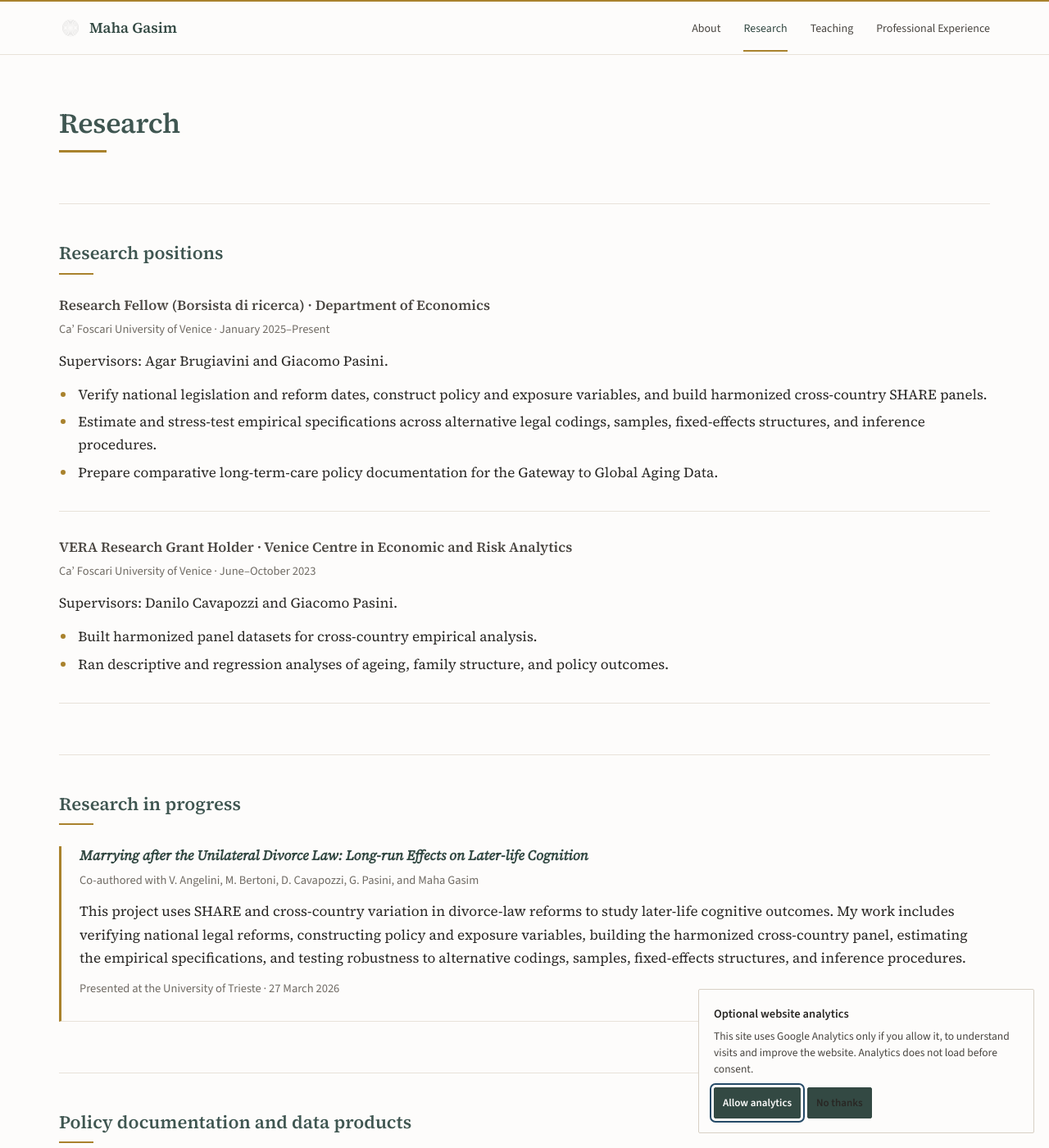
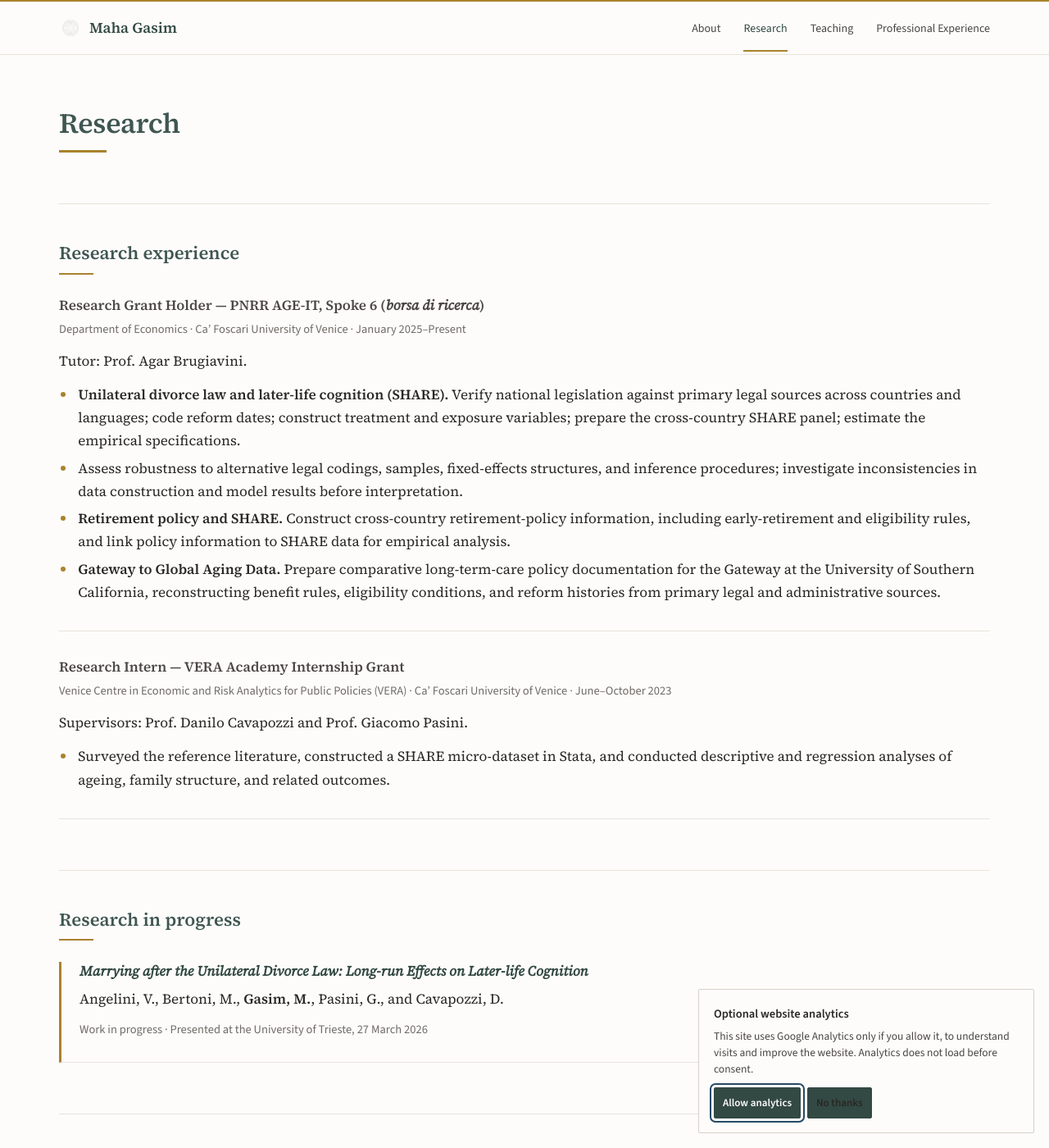
Before and after one commit to mahagasim/mahagasim.github.io, a Jekyll site: the page built from research.md, in a window 1280 px wide and 1400 px high. Shown: the whole window at 82% size. Built offline with Jekyll 4.4.1, drawn with Linux system fonts in a browser that asks for light colours; some of the changed text lies outside the part shown.

Commit message:
Align Research page with current academic CV

```diff
--- a/research.md
+++ b/research.md
@@ -1,31 +1,31 @@
 ---
 layout: default
 title: Research
-description: Research positions, research in progress, and policy data products by Maha Gasim.
+description: Research experience, work in progress, and Gateway to Global Aging Data policy reports by Maha Gasim.
 ---
 
 # Research
 
-## Research positions
+## Research experience
 
 <div class="entry">
-  <h3>Research Fellow (Borsista di ricerca) · Department of Economics</h3>
-  <p class="entry-meta">Ca’ Foscari University of Venice · January 2025–Present</p>
-  <p>Supervisors: Agar Brugiavini and Giacomo Pasini.</p>
+  <h3>Research Grant Holder — PNRR AGE-IT, Spoke 6 (<em>borsa di ricerca</em>)</h3>
+  <p class="entry-meta">Department of Economics · Ca’ Foscari University of Venice · January 2025–Present</p>
+  <p>Tutor: Prof. Agar Brugiavini.</p>
   <ul>
-    <li>Verify national legislation and reform dates, construct policy and exposure variables, and build harmonized cross-country SHARE panels.</li>
-    <li>Estimate and stress-test empirical specifications across alternative legal codings, samples, fixed-effects structures, and inference procedures.</li>
-    <li>Prepare comparative long-term-care policy documentation for the Gateway to Global Aging Data.</li>
+    <li><strong>Unilateral divorce law and later-life cognition (SHARE).</strong> Verify national legislation against primary legal sources across countries and languages; code reform dates; construct treatment and exposure variables; prepare the cross-country SHARE panel; estimate the empirical specifications.</li>
+    <li>Assess robustness to alternative legal codings, samples, fixed-effects structures, and inference procedures; investigate inconsistencies in data construction and model results before interpretation.</li>
+    <li><strong>Retirement policy and SHARE.</strong> Construct cross-country retirement-policy information, including early-retirement and eligibility rules, and link policy information to SHARE data for empirical analysis.</li>
+    <li><strong>Gateway to Global Aging Data.</strong> Prepare comparative long-term-care policy documentation for the Gateway at the University of Southern California, reconstructing benefit rules, eligibility conditions, and reform histories from primary legal and administrative sources.</li>
   </ul>
 </div>
 
 <div class="entry">
-  <h3>VERA Research Grant Holder · Venice Centre in Economic and Risk Analytics</h3>
-  <p class="entry-meta">Ca’ Foscari University of Venice · June–October 2023</p>
-  <p>Supervisors: Danilo Cavapozzi and Giacomo Pasini.</p>
+  <h3>Research Intern — VERA Academy Internship Grant</h3>
+  <p class="entry-meta">Venice Centre in Economic and Risk Analytics for Public Policies (VERA) · Ca’ Foscari University of Venice · June–October 2023</p>
+  <p>Supervisors: Prof. Danilo Cavapozzi and Prof. Giacomo Pasini.</p>
   <ul>
-    <li>Built harmonized panel datasets for cross-country empirical analysis.</li>
-    <li>Ran descriptive and regression analyses of ageing, family structure, and policy outcomes.</li>
+    <li>Surveyed the reference literature, constructed a SHARE micro-dataset in Stata, and conducted descriptive and regression analyses of ageing, family structure, and related outcomes.</li>
   </ul>
 </div>
 
@@ -33,21 +33,20 @@ description: Research positions, research in progress, and policy data products
 
 <div class="entry feature-entry paper-entry">
   <h3><em>Marrying after the Unilateral Divorce Law: Long-run Effects on Later-life Cognition</em></h3>
-  <p class="entry-meta">Co-authored with V. Angelini, M. Bertoni, D. Cavapozzi, G. Pasini, and Maha Gasim</p>
-  <p>This project uses SHARE and cross-country variation in divorce-law reforms to study later-life cognitive outcomes. My work includes verifying national legal reforms, constructing policy and exposure variables, building the harmonized cross-country panel, estimating the empirical specifications, and testing robustness to alternative codings, samples, fixed-effects structures, and inference procedures.</p>
-  <p class="entry-meta">Presented at the University of Trieste · 27 March 2026</p>
+  <p>Angelini, V., Bertoni, M., <strong>Gasim, M.</strong>, Pasini, G., and Cavapozzi, D.</p>
+  <p class="entry-meta">Work in progress · Presented at the University of Trieste, 27 March 2026</p>
 </div>
 
-## Policy documentation and data products
+## Policy reports: Gateway to Global Aging Data
 
 <div class="entry">
   <h3>Romania: Long-Term Care In-Kind Benefit Plan (2000–2025)</h3>
-  <p>Gasim, M., Lee, Y., &amp; Knapp, D. (2025). Gateway Policy Explorer, Gateway to Global Aging Data, University of Southern California.</p>
-  <p class="entry-meta">DOI: <a href="https://doi.org/10.25553/gpe.ltc.kb.rou">10.25553/gpe.ltc.kb.rou</a></p>
+  <p><strong>Gasim, M.</strong>, Lee, Y., and Knapp, D. (2025). <em>Gateway Policy Explorer</em>, Gateway to Global Aging Data, University of Southern California. Lead author.</p>
+  <p class="entry-meta">Published · DOI: <a href="https://doi.org/10.25553/gpe.ltc.kb.rou">10.25553/gpe.ltc.kb.rou</a></p>
 </div>
 
 <div class="entry">
   <h3>Poland: Long-Term Care Cash Benefit Plan (1999–2026)</h3>
-  <p>Tang, H., Lee, Y., Gasim, M., &amp; Knapp, D. Gateway to Global Aging Data, University of Southern California.</p>
-  <p class="entry-meta">Under editorial review at Gateway.</p>
+  <p>Tang, H., Lee, Y., <strong>Gasim, M.</strong>, and Knapp, D. <em>Gateway to Global Aging Data</em>, University of Southern California.</p>
+  <p class="entry-meta">Under review</p>
 </div>
```
